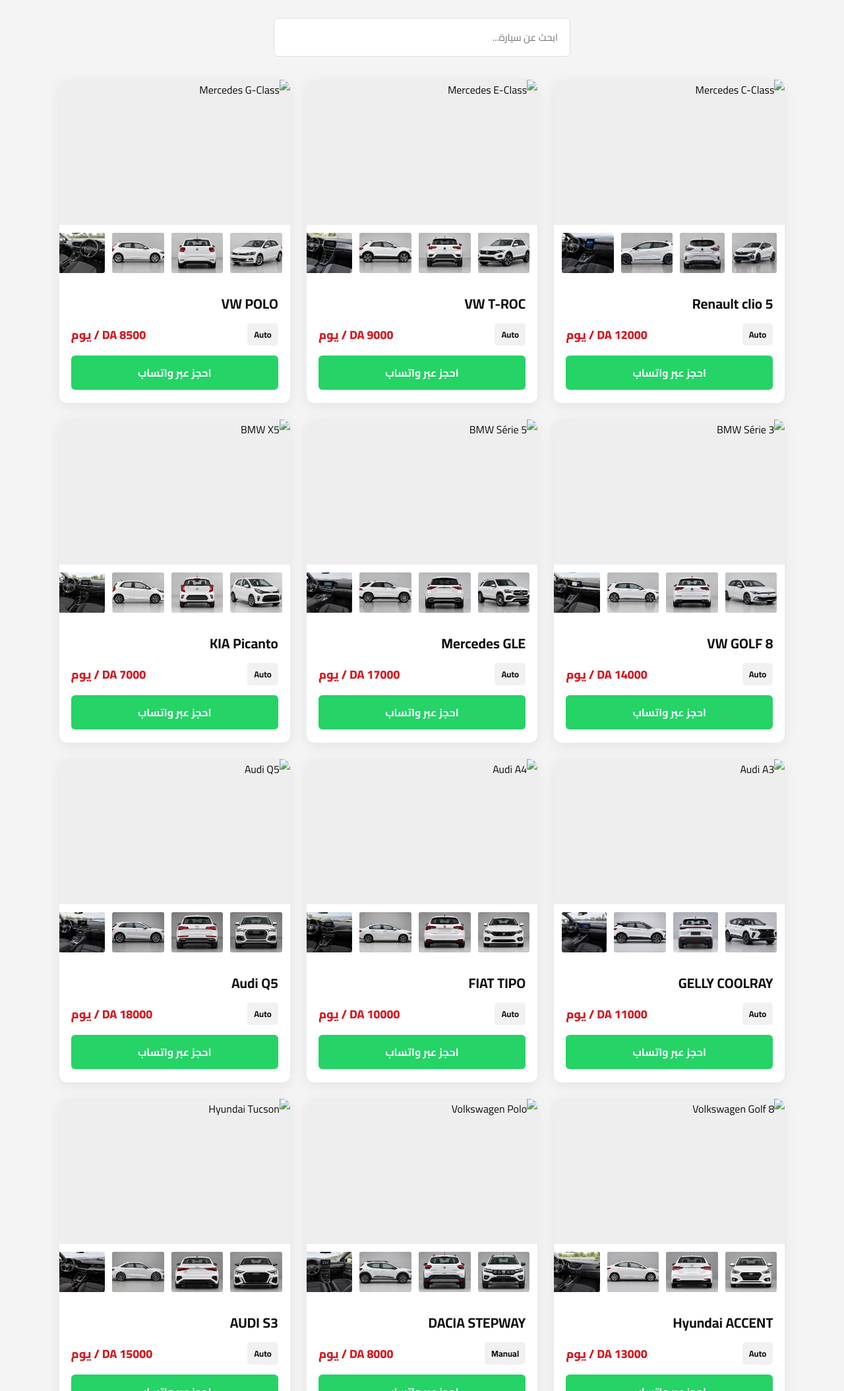
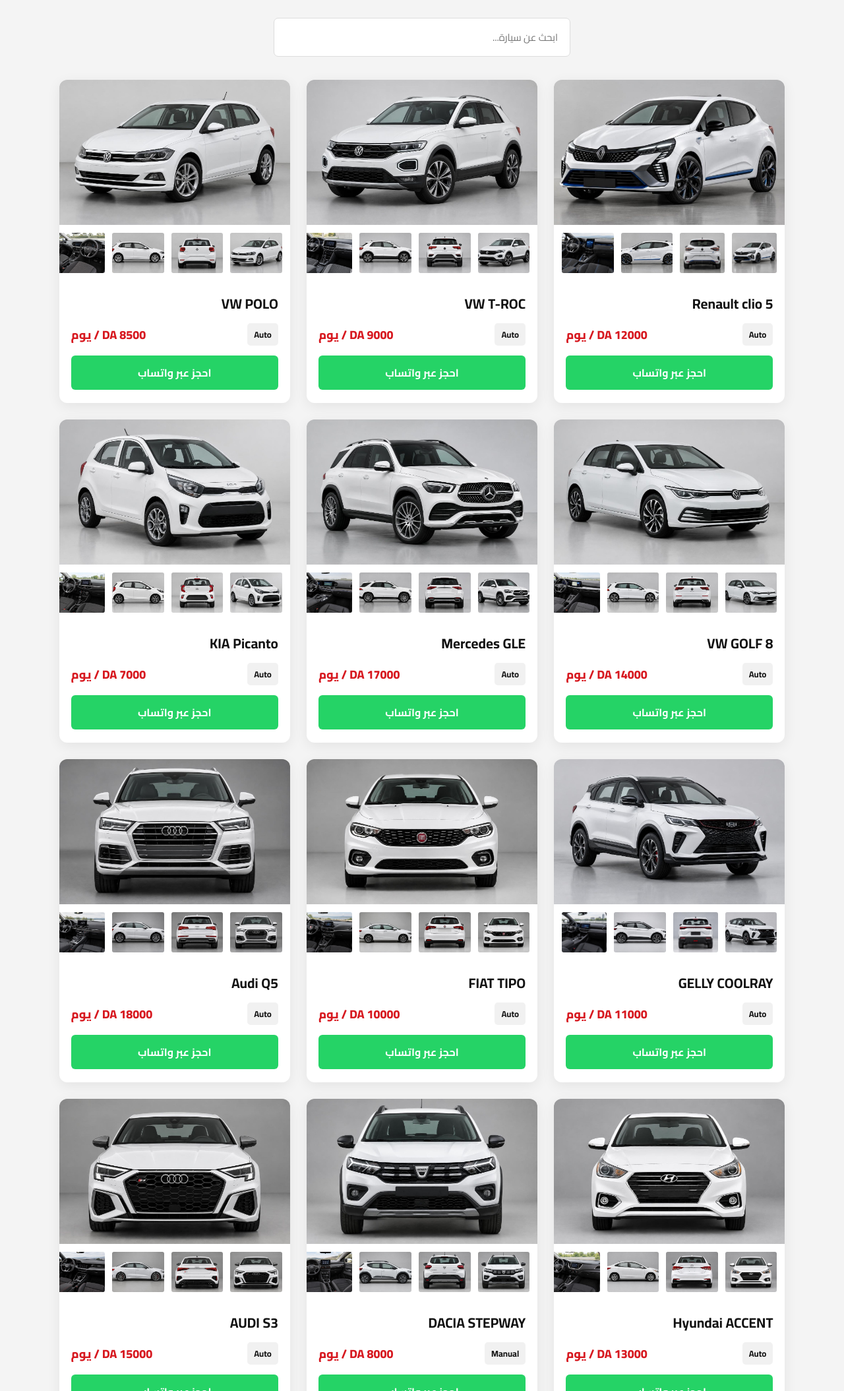
Before and after one commit to lazregmouatrassim-cell/KY-Loaction-DZ, a plain HTML site: page index.html in a window 1280 px wide. Shown: the part 691-2800 px from the top of the page at 66% size. Drawn offline with Linux system fonts and the light colour scheme.

Commit message:
Update index.html

```diff
--- a/index.html
+++ b/index.html
@@ -485,7 +485,7 @@ body.dark-mode .main-image {
 
         <!-- CAR 1 -->
         <article class="car-card">
-            <img class="main-image" src="images/car1-1.jpg" alt="Mercedes C-Class">
+            <img class="main-image" src="car1-1.jpg" alt="Mercedes C-Class">
             <div class="thumbnails">
                 <img src="car1-1.jpg" alt="صورة 1">
                 <img src="car1-2.jpg" alt="صورة 2">
@@ -504,7 +504,7 @@ body.dark-mode .main-image {
 
         <!-- CAR 2 -->
         <article class="car-card">
-            <img class="main-image" src="images/car2-1.jpg" alt="Mercedes E-Class">
+            <img class="main-image" src="car2-1.jpg" alt="Mercedes E-Class">
             <div class="thumbnails">
                 <img src="car2-1.jpg" alt="صورة 1">
                 <img src="car2-2.jpg" alt="صورة 2">
@@ -523,7 +523,7 @@ body.dark-mode .main-image {
 
         <!-- CAR 3 -->
         <article class="car-card">
-            <img class="main-image" src="images/car3-1.jpg" alt="Mercedes G-Class">
+            <img class="main-image" src="car3-1.jpg" alt="Mercedes G-Class">
             <div class="thumbnails">
                 <img src="car3-1.jpg" alt="صورة 1">
                 <img src="car3-2.jpg" alt="صورة 2">
@@ -542,7 +542,7 @@ body.dark-mode .main-image {
 
         <!-- CAR 4 -->
         <article class="car-card">
-            <img class="main-image" src="images/car4-1.jpg" alt="BMW Série 3">
+            <img class="main-image" src="car4-1.jpg" alt="BMW Série 3">
             <div class="thumbnails">
                 <img src="car4-1.jpg" alt="صورة 1">
                 <img src="car4-2.jpg" alt="صورة 2">
@@ -561,7 +561,7 @@ body.dark-mode .main-image {
 
         <!-- CAR 5 -->
         <article class="car-card">
-            <img class="main-image" src="images/car5-1.jpg" alt="BMW Série 5">
+            <img class="main-image" src="car5-1.jpg" alt="BMW Série 5">
             <div class="thumbnails">
                 <img src="car5-1.jpg" alt="صورة 1">
                 <img src="car5-2.jpg" alt="صورة 2">
@@ -580,7 +580,7 @@ body.dark-mode .main-image {
 
         <!-- CAR 6 -->
         <article class="car-card">
-            <img class="main-image" src="images/car6-1.jpg" alt="BMW X5">
+            <img class="main-image" src="car6-1.jpg" alt="BMW X5">
             <div class="thumbnails">
                 <img src="car6-1.jpg" alt="صورة 1">
                 <img src="car6-2.jpg" alt="صورة 2">
@@ -599,7 +599,7 @@ body.dark-mode .main-image {
 
         <!-- CAR 7 -->
         <article class="car-card">
-            <img class="main-image" src="images/car7-1.jpg" alt="Audi A3">
+            <img class="main-image" src="car7-1.jpg" alt="Audi A3">
             <div class="thumbnails">
                 <img src="car7-1.jpg" alt="صورة 1">
                 <img src="car7-2.jpg" alt="صورة 2">
@@ -618,7 +618,7 @@ body.dark-mode .main-image {
 
         <!-- CAR 8 -->
         <article class="car-card">
-            <img class="main-image" src="images/car8-1.jpg" alt="Audi A4">
+            <img class="main-image" src="car8-1.jpg" alt="Audi A4">
             <div class="thumbnails">
                 <img src="car8-1.jpg" alt="صورة 1">
                 <img src="car8-2.jpg" alt="صورة 2">
@@ -637,7 +637,7 @@ body.dark-mode .main-image {
 
         <!-- CAR 9 -->
         <article class="car-card">
-            <img class="main-image" src="images/car9-1.jpg" alt="Audi Q5">
+            <img class="main-image" src="car9-1.jpg" alt="Audi Q5">
             <div class="thumbnails">
                 <img src="car9-1.jpg" alt="صورة 1">
                 <img src="car9-2.jpg" alt="صورة 2">
@@ -656,7 +656,7 @@ body.dark-mode .main-image {
 
         <!-- CAR 10 -->
         <article class="car-card">
-            <img class="main-image" src="images/car10-1.jpg" alt="Volkswagen Golf 8">
+            <img class="main-image" src="car10-1.jpg" alt="Volkswagen Golf 8">
             <div class="thumbnails">
                 <img src="car10-1.jpg" alt="صورة 1">
                 <img src="car10-2.jpg" alt="صورة 2">
@@ -675,7 +675,7 @@ body.dark-mode .main-image {
 
         <!-- CAR 11 -->
         <article class="car-card">
-            <img class="main-image" src="images/car11-1.jpg" alt="Volkswagen Polo">
+            <img class="main-image" src="car11-1.jpg" alt="Volkswagen Polo">
             <div class="thumbnails">
                 <img src="car11-1.jpg" alt="صورة 1">
                 <img src="car11-2.jpg" alt="صورة 2">
@@ -694,7 +694,7 @@ body.dark-mode .main-image {
 
         <!-- CAR 12 -->
         <article class="car-card">
-            <img class="main-image" src="images/car12-1.jpg" alt="Hyundai Tucson">
+            <img class="main-image" src="car12-1.jpg" alt="Hyundai Tucson">
             <div class="thumbnails">
                 <img src="car12-1.jpg" alt="صورة 1">
                 <img src="car12-2.jpg" alt="صورة 2">
@@ -713,7 +713,7 @@ body.dark-mode .main-image {
 
         <!-- CAR 13 -->
         <article class="car-card">
-            <img class="main-image" src="images/car13-1.jpg" alt="Hyundai i20">
+            <img class="main-image" src="car13-1.jpg" alt="Hyundai i20">
             <div class="thumbnails">
                 <img src="car13-1.jpg" alt="صورة 1">
                 <img src="car13-2.jpg" alt="صورة 2">
@@ -732,7 +732,7 @@ body.dark-mode .main-image {
 
         <!-- CAR 14 -->
         <article class="car-card">
-            <img class="main-image" src="images/car14-1.jpg" alt="Kia Sportage">
+            <img class="main-image" src="car14-1.jpg" alt="Kia Sportage">
             <div class="thumbnails">
                 <img src="car14-1.jpg" alt="صورة 1">
                 <img src="car14-2.jpg" alt="صورة 2">
@@ -751,7 +751,7 @@ body.dark-mode .main-image {
 
         <!-- CAR 15 -->
         <article class="car-card">
-            <img class="main-image" src="images/car15-1.jpg" alt="Toyota Corolla">
+            <img class="main-image" src="car15-1.jpg" alt="Toyota Corolla">
             <div class="thumbnails">
                 <img src="car15-1.jpg" alt="صورة 1">
                 <img src="car15-2.jpg" alt="صورة 2">
@@ -770,7 +770,7 @@ body.dark-mode .main-image {
 
         <!-- CAR 16 -->
         <article class="car-card">
-            <img class="main-image" src="images/car16-1.jpg" alt="Toyota Yaris">
+            <img class="main-image" src="car16-1.jpg" alt="Toyota Yaris">
             <div class="thumbnails">
                 <img src="car16-1.jpg" alt="صورة 1">
                 <img src="car16-2.jpg" alt="صورة 2">
@@ -789,7 +789,7 @@ body.dark-mode .main-image {
 
         <!-- CAR 17 -->
         <article class="car-card">
-            <img class="main-image" src="images/car17-1.jpg" alt="Peugeot 208">
+            <img class="main-image" src="car17-1.jpg" alt="Peugeot 208">
             <div class="thumbnails">
                 <img src="car17-1.jpg" alt="صورة 1">
                 <img src="car17-2.jpg" alt="صورة 2">
@@ -808,7 +808,7 @@ body.dark-mode .main-image {
 
         <!-- CAR 18 -->
         <article class="car-card">
-            <img class="main-image" src="images/car18-1.jpg" alt="Peugeot 3008">
+            <img class="main-image" src="car18-1.jpg" alt="Peugeot 3008">
             <div class="thumbnails">
                 <img src="car18-1.jpg" alt="صورة 1">
                 <img src="car18-2.jpg" alt="صورة 2">
@@ -827,7 +827,7 @@ body.dark-mode .main-image {
 
         <!-- CAR 19 -->
         <article class="car-card">
-            <img class="main-image" src="images/car19-1.jpg" alt="Renault Clio">
+            <img class="main-image" src="car19-1.jpg" alt="Renault Clio">
             <div class="thumbnails">
                 <img src="car19-1.jpg" alt="صورة 1">
                 <img src="car19-2.jpg" alt="صورة 2">
@@ -846,7 +846,7 @@ body.dark-mode .main-image {
 
         <!-- CAR 20 -->
         <article class="car-card">
-            <img class="main-image" src="images/car20-1.jpg" alt="Dacia Duster">
+            <img class="main-image" src="car20-1.jpg" alt="Dacia Duster">
             <div class="thumbnails">
                 <img src="car20-1.jpg" alt="صورة 1">
                 <img src="car20-2.jpg" alt="صورة 2">
```
